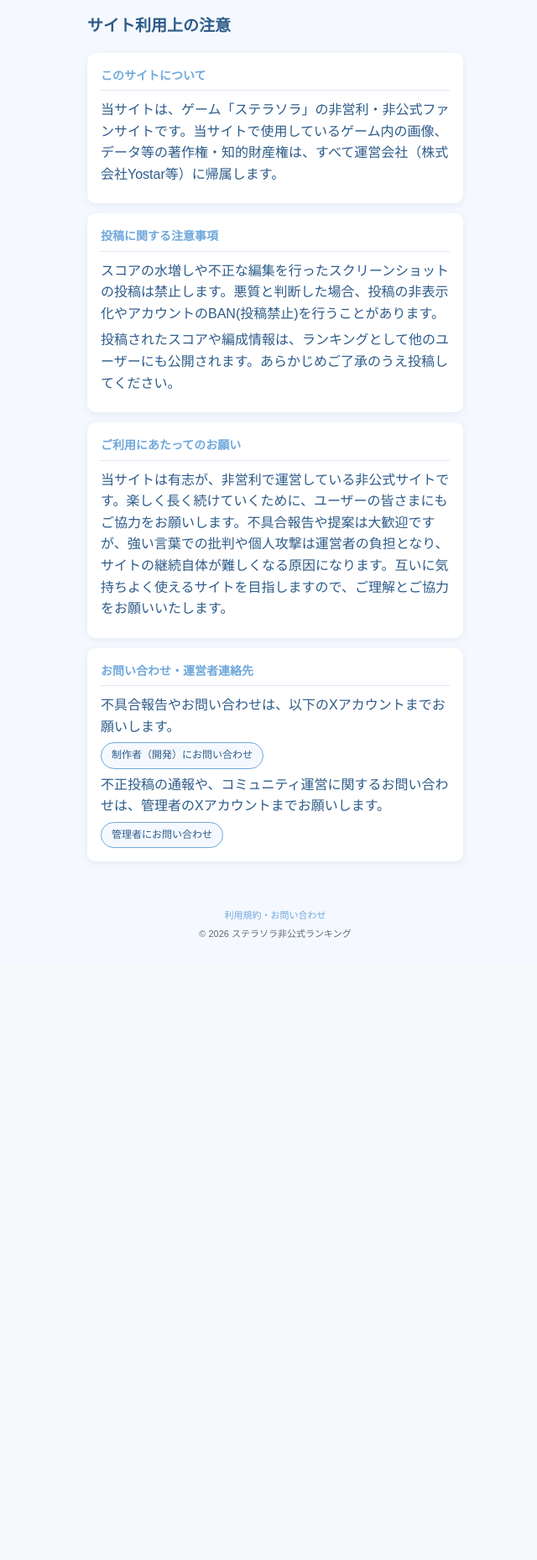
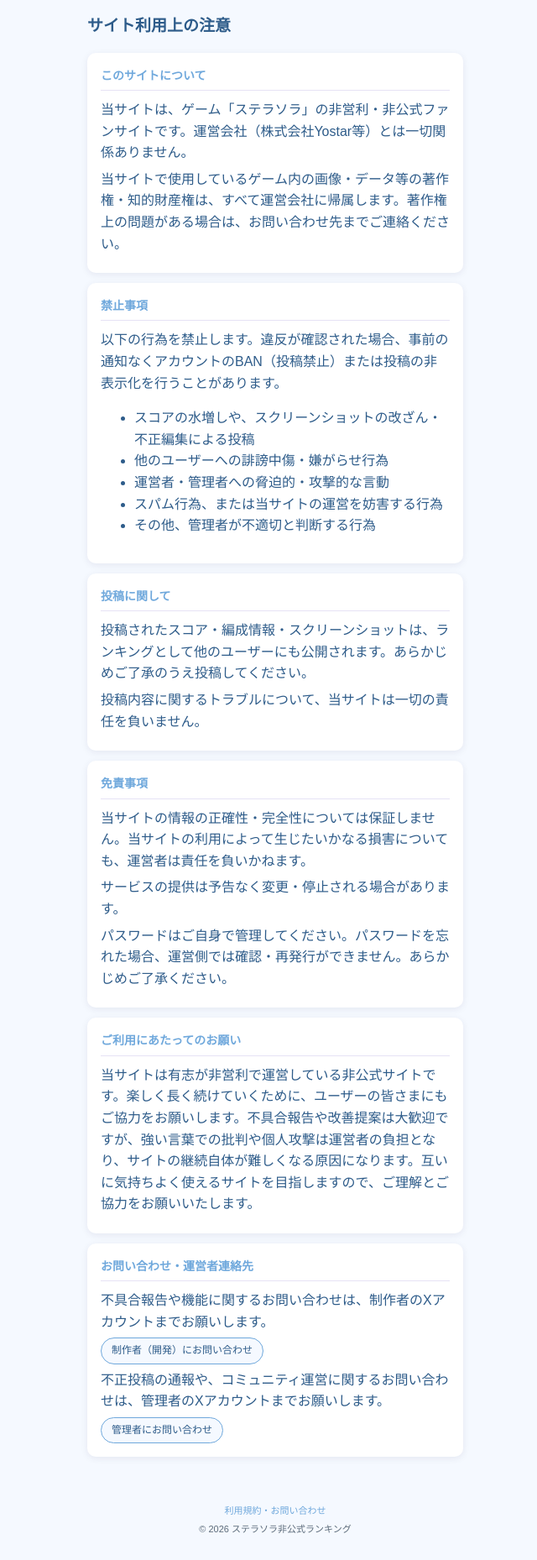
Before and after one commit to oto-nariko/stella_ranking, a Django app: page /notice/ in a window 1280 px wide. Shown: the part 78-1936 px from the top of the page at 84% size, without its empty margins (312-952 px from the left). Before the commit the page ends 1195 px from the top, so only its background shows below. Run offline with Django 5.2, Linux system fonts and the light colour scheme.

Commit message:
絞り込み条件パラメータの保持 利用上の注意加筆 ファビコンの追加

```diff
--- a/ranking/templates/ranking/base.html
+++ b/ranking/templates/ranking/base.html
@@ -6,6 +6,7 @@
     <meta name="viewport" content="width=device-width, initial-scale=1.0">
     <title>{% block title %}ステラソラ非公式ランキング{% endblock %}</title>
     <link rel="stylesheet" href="{% static 'ranking/css/style.css' %}">
+    <link rel="icon" href="{% static 'ranking/favicon.ico' %}" type="image/x-icon">
 </head>
 <body>
 <header>
--- a/ranking/templates/ranking/home.html
+++ b/ranking/templates/ranking/home.html
@@ -67,7 +67,7 @@
                 <td>{{ forloop.counter0|add:rank_start }}</td>
                 <td>{{ ranked_user.display_name }}</td>
                 <td>{{ post.score|intcomma }}</td>
-                <td><a href="{% url 'ranking:score_post_detail' post.id %}">詳細</a></td>
+                <td><a href="{% url 'ranking:score_post_detail' post.id %}?back={{ back_to_ranking|urlencode }}">詳細</a></td>
             </tr>
             {% endfor %}
         {% else %}
--- a/ranking/templates/ranking/notice.html
+++ b/ranking/templates/ranking/notice.html
@@ -5,23 +5,43 @@
 
 <div class="panel detail-section">
     <h3>このサイトについて</h3>
-    <p>当サイトは、ゲーム「ステラソラ」の非営利・非公式ファンサイトです。当サイトで使用しているゲーム内の画像、データ等の著作権・知的財産権は、すべて運営会社（株式会社Yostar等）に帰属します。</p>
+    <p>当サイトは、ゲーム「ステラソラ」の非営利・非公式ファンサイトです。運営会社（株式会社Yostar等）とは一切関係ありません。</p>
+    <p>当サイトで使用しているゲーム内の画像・データ等の著作権・知的財産権は、すべて運営会社に帰属します。著作権上の問題がある場合は、お問い合わせ先までご連絡ください。</p>
 </div>
 
 <div class="panel detail-section">
-    <h3>投稿に関する注意事項</h3>
-    <p>スコアの水増しや不正な編集を行ったスクリーンショットの投稿は禁止します。悪質と判断した場合、投稿の非表示化やアカウントのBAN(投稿禁止)を行うことがあります。</p>
-    <p>投稿されたスコアや編成情報は、ランキングとして他のユーザーにも公開されます。あらかじめご了承のうえ投稿してください。</p>
+    <h3>禁止事項</h3>
+    <p>以下の行為を禁止します。違反が確認された場合、事前の通知なくアカウントのBAN（投稿禁止）または投稿の非表示化を行うことがあります。</p>
+    <ul>
+        <li>スコアの水増しや、スクリーンショットの改ざん・不正編集による投稿</li>
+        <li>他のユーザーへの誹謗中傷・嫌がらせ行為</li>
+        <li>運営者・管理者への脅迫的・攻撃的な言動</li>
+        <li>スパム行為、または当サイトの運営を妨害する行為</li>
+        <li>その他、管理者が不適切と判断する行為</li>
+    </ul>
+</div>
+
+<div class="panel detail-section">
+    <h3>投稿に関して</h3>
+    <p>投稿されたスコア・編成情報・スクリーンショットは、ランキングとして他のユーザーにも公開されます。あらかじめご了承のうえ投稿してください。</p>
+    <p>投稿内容に関するトラブルについて、当サイトは一切の責任を負いません。</p>
+</div>
+
+<div class="panel detail-section">
+    <h3>免責事項</h3>
+    <p>当サイトの情報の正確性・完全性については保証しません。当サイトの利用によって生じたいかなる損害についても、運営者は責任を負いかねます。</p>
+    <p>サービスの提供は予告なく変更・停止される場合があります。</p>
+    <p>パスワードはご自身で管理してください。パスワードを忘れた場合、運営側では確認・再発行ができません。あらかじめご了承ください。</p>
 </div>
 
 <div class="panel detail-section">
     <h3>ご利用にあたってのお願い</h3>
-    <p>当サイトは有志が、非営利で運営している非公式サイトです。楽しく長く続けていくために、ユーザーの皆さまにもご協力をお願いします。不具合報告や提案は大歓迎ですが、強い言葉での批判や個人攻撃は運営者の負担となり、サイトの継続自体が難しくなる原因になります。互いに気持ちよく使えるサイトを目指しますので、ご理解とご協力をお願いいたします。</p>
+    <p>当サイトは有志が非営利で運営している非公式サイトです。楽しく長く続けていくために、ユーザーの皆さまにもご協力をお願いします。不具合報告や改善提案は大歓迎ですが、強い言葉での批判や個人攻撃は運営者の負担となり、サイトの継続自体が難しくなる原因になります。互いに気持ちよく使えるサイトを目指しますので、ご理解とご協力をお願いいたします。</p>
 </div>
 
 <div class="panel detail-section">
     <h3>お問い合わせ・運営者連絡先</h3>
-    <p>不具合報告やお問い合わせは、以下のXアカウントまでお願いします。</p>
+    <p>不具合報告や機能に関するお問い合わせは、制作者のXアカウントまでお願いします。</p>
     <a href="https://x.com/koha_stellasora" target="_blank" rel="noopener noreferrer" class="btn-small btn-detail">制作者（開発）にお問い合わせ</a>
 
     <p>不正投稿の通報や、コミュニティ運営に関するお問い合わせは、管理者のXアカウントまでお願いします。</p>
--- a/ranking/templates/ranking/score_post_detail.html
+++ b/ranking/templates/ranking/score_post_detail.html
@@ -58,5 +58,5 @@
     </form>
 </div>
 
-<p><a href="{% url 'ranking:home' %}">ランキングへ戻る</a></p>
+<p><a href="{% url 'ranking:home' %}{{ request.GET.back }}">ランキングへ戻る</a></p>
 {% endblock %}
--- a/ranking/views.py
+++ b/ranking/views.py
@@ -77,6 +77,15 @@ class HomeView(TemplateView):
         context["my_rank"] = my_rank
         context["my_page"] = ((my_rank - 1) // self.PAGE_SIZE) + 1 if my_rank else None
         context["my_score"] = my_score
+
+        query_params = []
+        if season_id:
+            query_params.append(f"season={season_id}")
+        if boss_id:
+            query_params.append(f"boss={boss_id}")
+        if attribute_filter:
+            query_params.append(f"attribute={attribute_filter}")
+        context["back_to_ranking"] = "?" + "&".join(query_params) if query_params else ""
 
         return context
 
```
Also changed, not shown: ranking/static/ranking/favicon.ico (added).
